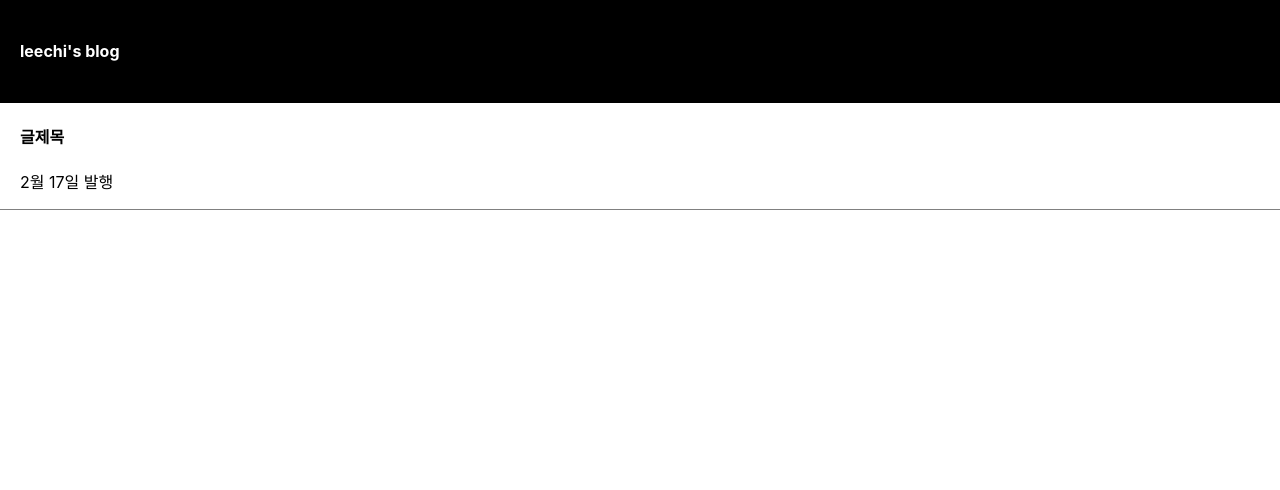
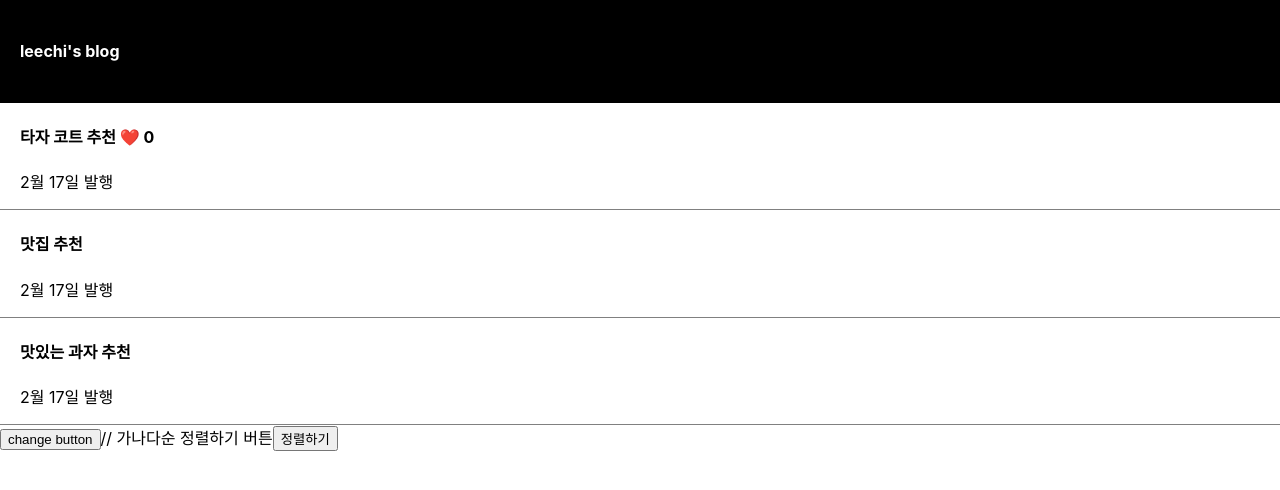
Before and after one commit to leechi/LearnReact, a React (Create React App) app in the folder part1/: page / in a window 1280 px wide. Shown: the top 490 px of the page. Built offline with nearby package versions, Linux system fonts and the light colour scheme.

Commit message:
✏️ How to make / change useState

```diff
--- a/part1/src/App.js
+++ b/part1/src/App.js
@@ -1,17 +1,46 @@
 import logo from './logo.svg';
 import './App.css';
+import {useState} from 'react'
 
 function App() {
   let post = 'Learn Ract'
+  let [title, setTitle] = useState(['타자 코트 추천', '맛집 추천', '맛있는 과자 추천'])
+  console.log(title[0])
+  let [like, setLike] = useState(0)
+  const updateLike = () => {
+    setLike(like++)
+  }
   return (
     <div className="App">
       <nav className="black-nav">
         <h4>leechi's blog</h4>
       </nav>
       <div className="list">
-        <h4>글제목</h4>
+        <h4>{title[0]} <span onClick={updateLike}>❤️</span> {like} </h4>
         <p>2월 17일 발행</p>
       </div>
+      <div className="list">
+        <h4>{title[1]}</h4>
+        <p>2월 17일 발행</p>
+      </div>
+      <div className="list">
+        <h4>{title[2]}</h4>
+        <p>2월 17일 발행</p>
+      </div>
+      <button onClick={() => {
+        let copy = [...title]
+        copy[0] = '여자코트추천'
+        setTitle(copy)
+
+      }}>change button</button>
+      // 가나다순 정렬하기 버튼
+      <button onClick={() => {
+        let copy = [...title]
+        console.log(copy)
+        copy.sort()
+        setTitle(copy)
+      }
+      }>정렬하기</button>
     </div>
   );
 }
```
Also changed, not shown: 1 other file (tests, documents, lock files or other folders).
